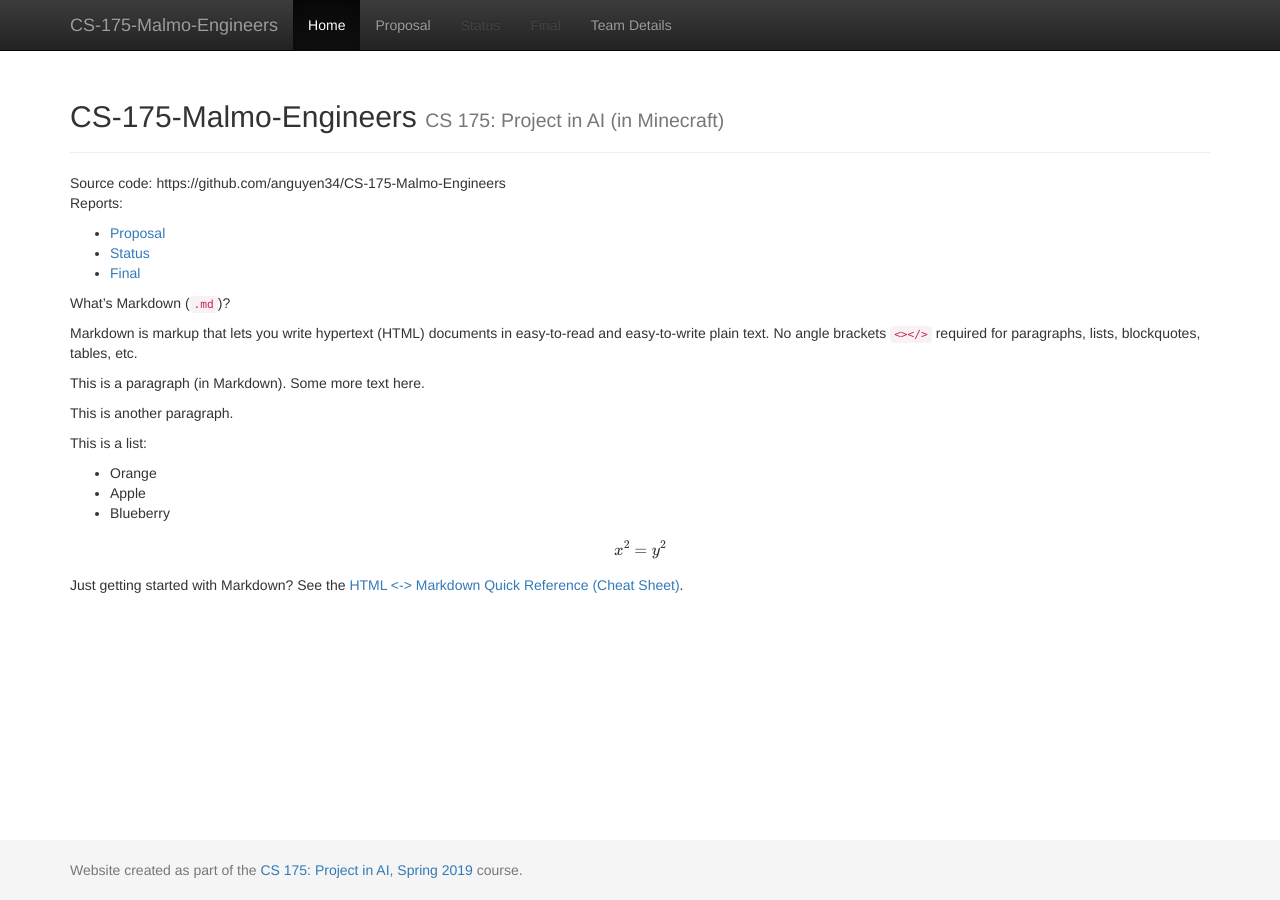
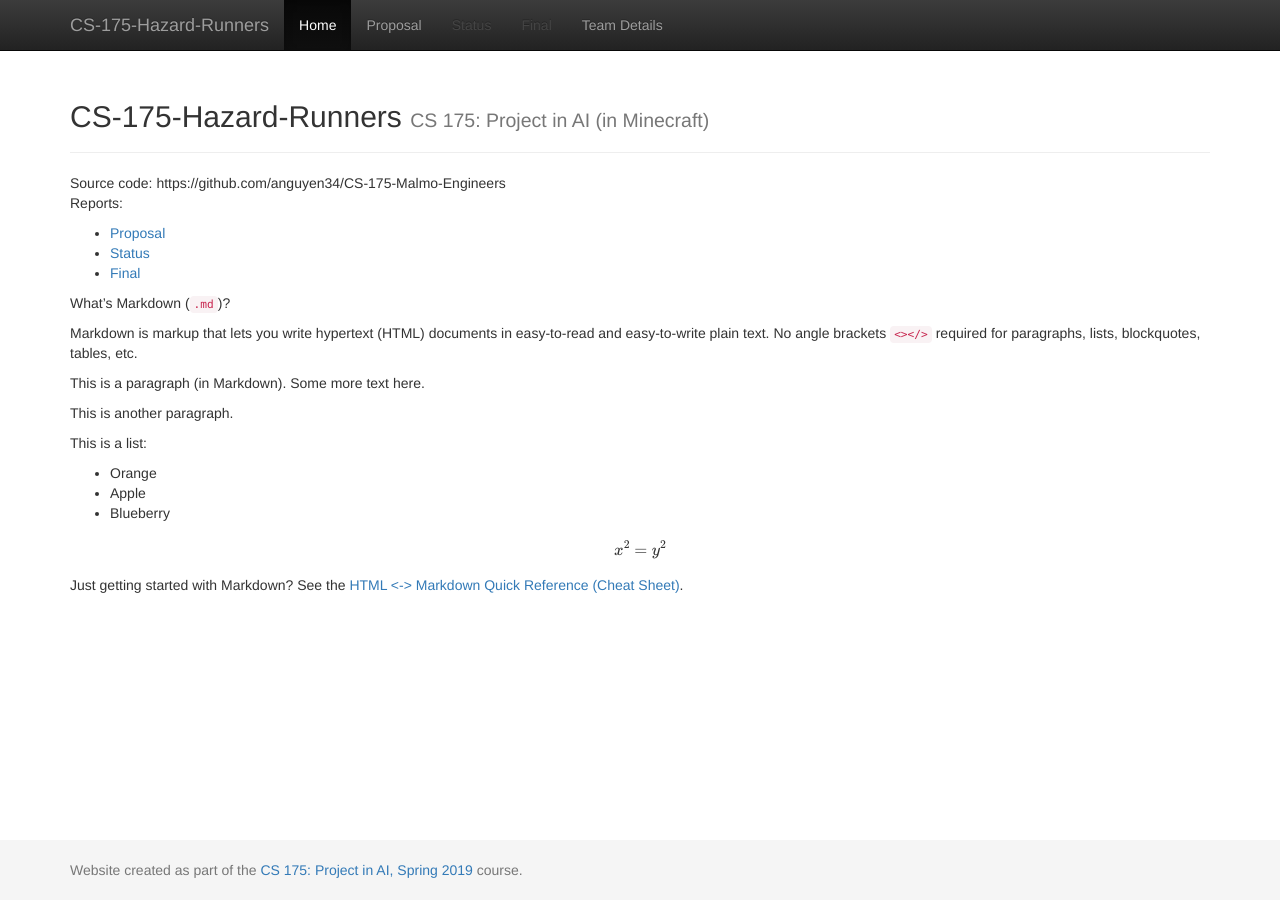
Before and after one commit to anguyen34/Tron-Researchers-CS175, a Jekyll site: the page built from docs/index.md, in a window 1280 px wide. Built offline with Jekyll 4.4.1, drawn with Linux system fonts in a browser that asks for light colours; formulas are drawn with MathJax 3.

Commit message:
Update _config.yml

```diff
--- a/docs/_config.yml
+++ b/docs/_config.yml
@@ -1,8 +1,7 @@
 ###########
 # site.title
 
-title:    '
-CS-175-Malmo-Engineers'
+title:    'CS-175-Hazard-Runners'
 subtitle: 'CS 175: Project in AI (in Minecraft)'
 
 
```
